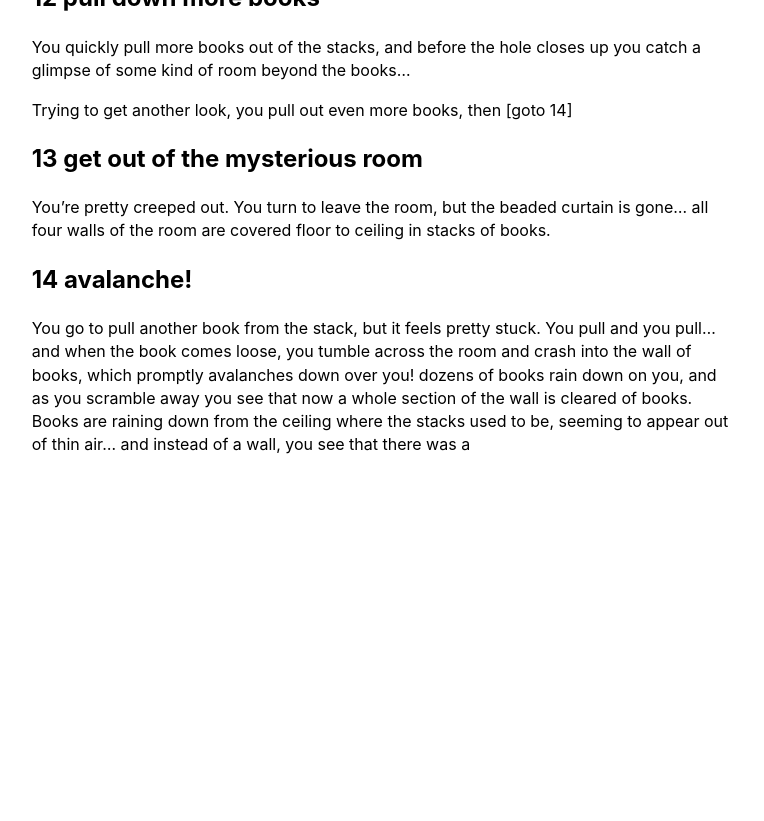
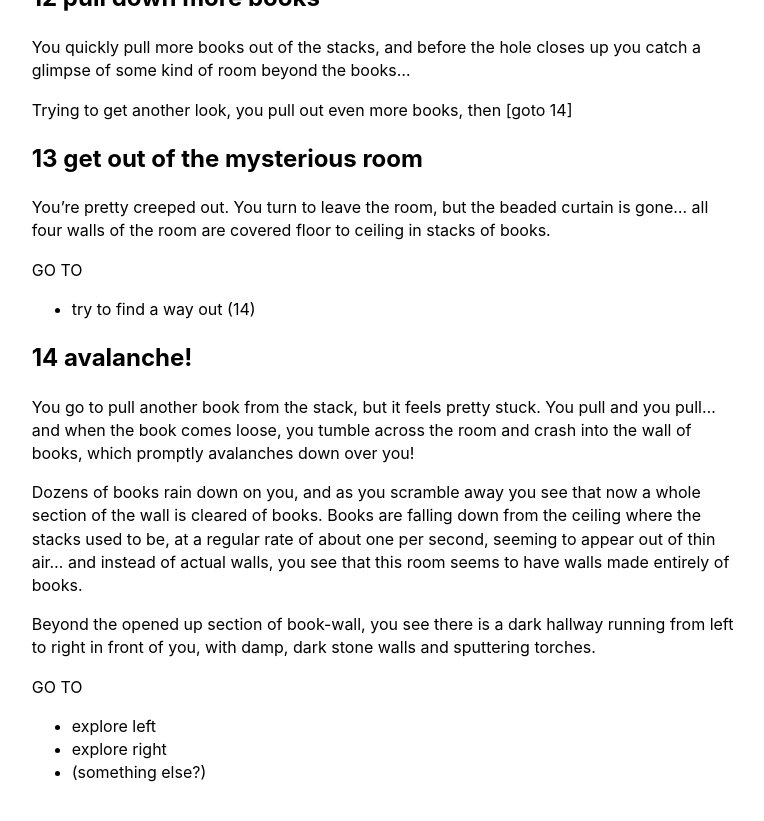
Before and after one commit to chadlavi/chooseyourownadventure, a Jekyll site: the page built from books/index.md, in a window 1280 px wide and 900 px high, scrolled down 2974 px. Shown: the top 821 px of the window, without its empty margins (255-1019 px from the left). Built offline with Jekyll 4.4.1, drawn with Linux system fonts in a browser that asks for light colours; our own code applies the rules of GitHub Pages for plain Markdown files; before the commit the page ends 3558 px from its top, so only the background shows below that.

Commit message:
update outline for books

```diff
--- a/books/index.md
+++ b/books/index.md
@@ -100,6 +100,17 @@ Trying to get another look, you pull out even more books, then [goto 14]
 ## 13 get out of the mysterious room
 You're pretty creeped out. You turn to leave the room, but the beaded curtain is gone... all four walls of the room are covered floor to ceiling in stacks of books.
 
+GO TO
+* try to find a way out (14)
 
 ## 14 avalanche!
-You go to pull another book from the stack, but it feels pretty stuck. You pull and you pull... and when the book comes loose, you tumble across the room and crash into the wall of books, which promptly avalanches down over you! dozens of books rain down on you, and as you scramble away you see that now a whole section of the wall is cleared of books. Books are raining down from the ceiling where the stacks used to be, seeming to appear out of thin air... and instead of a wall, you see that there was a
+You go to pull another book from the stack, but it feels pretty stuck. You pull and you pull... and when the book comes loose, you tumble across the room and crash into the wall of books, which promptly avalanches down over you!
+
+Dozens of books rain down on you, and as you scramble away you see that now a whole section of the wall is cleared of books. Books are falling down from the ceiling where the stacks used to be, at a regular rate of about one per second, seeming to appear out of thin air... and instead of actual walls, you see that this room seems to have walls made entirely of books.
+
+Beyond the opened up section of book-wall, you see there is a dark hallway running from left to right in front of you, with damp, dark stone walls and sputtering torches.
+
+GO TO
+* explore left
+* explore right
+* (something else?)
```
